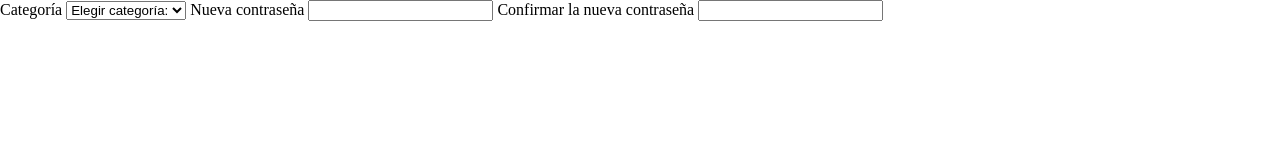
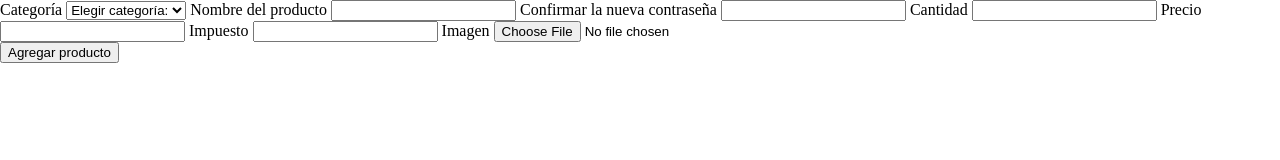
Before and after one commit to crisSotoMo/PlataformaEcommerce, a plain HTML site: page RegistroProductos.html in a window 1280 px wide. Drawn offline with Linux system fonts and the light colour scheme.

Commit message:
Cambios en labels y agregar botones

```diff
--- a/RegistroProductos.html
+++ b/RegistroProductos.html
@@ -22,11 +22,22 @@
                 <option value=""></option>
                 <option value=""></option>
             </select>
-            <label for="newPassword">Nueva contraseña </label>
-            <input type="text" id="newPassword">
+            <label for="productName">Nombre del producto</label>
+            <input type="text" id="productName">
             <label for="confirmNewPassword">Confirmar la nueva contraseña</label>
             <input type="text" id="confirmNewPassword">
+            <label for="quantity">Cantidad</label>
+            <input type="number" id="quantity">
+            <label for="price">Precio</label>
+            <input type="number" id="price">
+            <label for="tax">Impuesto</label>
+            <input type="number" id="tax">
+            <label for="productImage">Imagen</label>
+            <input type="file" id="productImage">
         </form>
+        <button>
+            Agregar producto
+        </button>
     </main>
 
     <Footer></Footer>
```
Also changed, not shown: RestablecerContraseña.html (+3 -0 lines).
